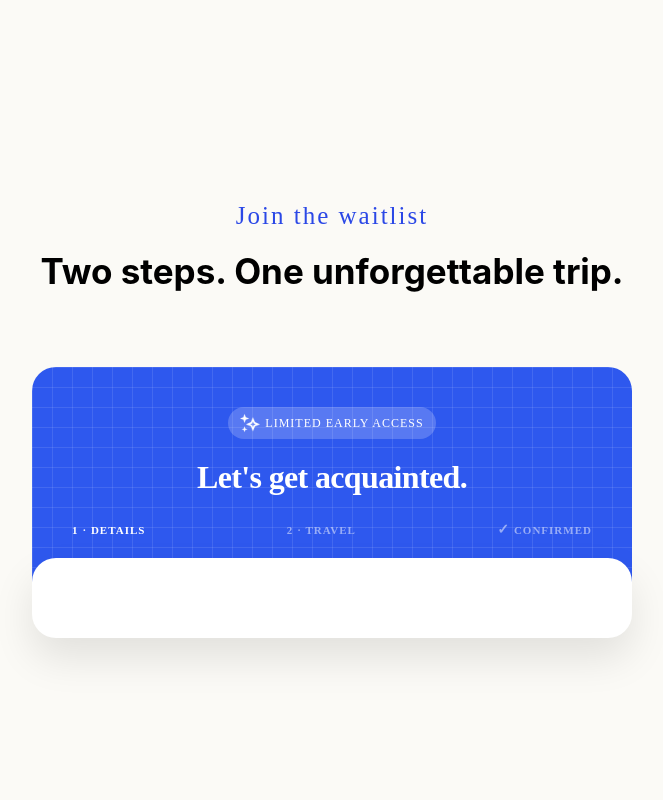
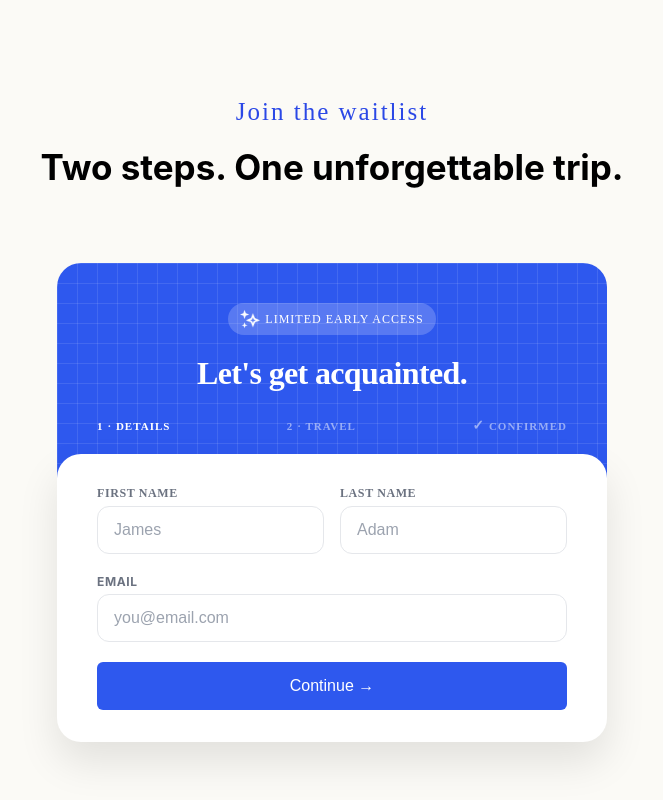
Before and after one commit to iftekar2/tasker_web, a React (Create React App) app: page / in a window 1280 px wide. Shown: the part 828-1628 px from the top of the page, without its empty margins (308-971 px from the left). Built offline with nearby package versions, Linux system fonts and the light colour scheme.

Commit message:
Added name and email fields and continue button

```diff
--- a/src/waitlist.jsx
+++ b/src/waitlist.jsx
@@ -31,7 +31,38 @@ function WaitList() {
             </StepsContainer>
           </BlueHeader>
 
-          <UserInputSection>{/* Your inputs go here */}</UserInputSection>
+          <UserInputSection>
+            <NameSection>
+              <InputWrapper>
+                <label>First Name</label>
+                <input type="text" placeholder="James" required />
+              </InputWrapper>
+
+              <InputWrapper>
+                <label>Last Name</label>
+                <input type="text" placeholder="Adam" required />
+              </InputWrapper>
+            </NameSection>
+
+            <EmailSection>
+              <InputWrapper>
+                <label> Email</label>
+                <input
+                  type="email"
+                  placeholder="you@email.com"
+                  required
+                ></input>
+              </InputWrapper>
+            </EmailSection>
+
+            {/* <UserTypeSection>
+
+            </UserTypeSection> */}
+
+            <ContinueButtonSection>
+              <button>Continue &rarr;</button>
+            </ContinueButtonSection>
+          </UserInputSection>
         </WaitListForm>
       </WaitListSection>
     </WaitListComponent>
@@ -73,16 +104,15 @@ const WaitListInfo = styled.h3`
 
 const WaitListForm = styled.div`
   width: 95%;
-  max-width: 600px;
+  max-width: 550px;
   position: relative;
   margin-top: 40px;
-  /* Remove the background from here, we will move it to a 'Header' div */
 `;
 
 const BlueHeader = styled.div`
   background: #2e58ee;
-  border-radius: 24px 24px 0 0; /* Only round the top corners */
-  padding: 40px 40px 60px 40px; /* Extra bottom padding for the overlap */
+  border-radius: 24px 24px 0 0;
+  padding: 40px 40px 60px 40px;
 
   background-image:
     linear-gradient(rgba(255, 255, 255, 0.1) 1px, transparent 1px),
@@ -91,11 +121,10 @@ const BlueHeader = styled.div`
 
   display: flex;
   flex-direction: column;
-  align-items: center; /* Centers the LimitedAccess and Title */
+  align-items: center;
 `;
 
 const LimitedAccessText = styled.div`
-  /* Change display to inline-flex */
   display: inline-flex;
   align-items: center;
   gap: 5px;
@@ -159,25 +188,136 @@ const Step = styled.div`
 
 const UserInputSection = styled.div`
   background: white;
-
-  /* 1. Change width to 100% so it fits its parent perfectly */
   width: 100%;
-
-  /* 2. Use box-sizing to ensure padding doesn't push the width wider than 100% */
   box-sizing: border-box;
-
-  padding: 40px;
+  padding-top: 32px;
+  padding-bottom: 32px;
+  padding-left: 40px;
+  padding-right: 40px;
   border-radius: 24px;
   margin-top: -40px;
   box-shadow: 0 20px 40px rgba(0, 0, 0, 0.1);
   position: relative;
   z-index: 2;
 
-  /* 3. On very small screens, reduce padding so the inputs have more room */
   @media (max-width: 480px) {
     padding: 24px 16px;
     border-radius: 16px;
   }
 `;
 
+const NameSection = styled.div`
+  display: flex;
+  flex-direction: row;
+  gap: 16px;
+  width: 100%;
+  text-align: left;
+
+  @media (max-width: 480px) {
+    flex-direction: row;
+    gap: 20px;
+  }
+`;
+
+const InputWrapper = styled.div`
+  display: flex;
+  flex-direction: column;
+  gap: 5px;
+  flex: 1;
+  width: 100%;
+
+  label {
+    font-size: 12px;
+    text-transform: uppercase;
+    letter-spacing: 0.05em;
+    color: #6b7280;
+    font-weight: 700;
+  }
+
+  input {
+    width: 100%;
+    box-sizing: border-box;
+    border-radius: 12px;
+    border: 1px solid #e5e7eb;
+    padding: 12px 16px;
+    height: 48px;
+    font-size: 16px;
+    font-weight: 500;
+    transition: all 0.2s ease-in-out;
+    background: #ffffff;
+
+    &:focus {
+      outline: none;
+      border-color: #2b48e6;
+      box-shadow: 0 0 0 4px rgba(43, 72, 230, 0.1); /* Soft glow effect */
+    }
+
+    &::placeholder {
+      color: #9ca3af;
+    }
+  }
+`;
+
+const EmailSection = styled.div`
+  flex: 1;
+  width: 100%;
+  margin-top: 20px;
+  font-family:
+    -apple-system, BlinkMacSystemFont, "Segoe UI", Roboto, Helvetica, Arial,
+    sans-serif;
+  margin-bottom: 20px;
+
+  label {
+    font-size: 12px;
+    text-transform: uppercase;
+    letter-spacing: 0.05em;
+    color: #6b7280;
+    text-align: left;
+  }
+
+  input {
+    width: 100%;
+    box-sizing: border-box;
+    border-radius: 12px;
+    border: 1px solid #e5e7eb;
+    padding: 12px 16px;
+    height: 48px;
+    font-size: 16px;
+    font-weight: 500;
+    transition: all 0.2s ease-in-out;
+    background: #ffffff;
+
+    &:focus {
+      outline: none;
+      border-color: #2b48e6;
+      box-shadow: 0 0 0 4px rgba(43, 72, 230, 0.1); /* Soft glow effect */
+    }
+
+    &::placeholder {
+      color: #9ca3af;
+    }
+  }
+`;
+
+const ContinueButtonSection = styled.div`
+  button {
+    display: inline-flex;
+    padding-left: 2rem;
+    padding-right: 2rem;
+    gap: 0.5rem;
+    justify-content: center;
+    align-items: center;
+    border-radius: 0.375rem;
+    width: 100%;
+    height: 3rem;
+    font-size: 1rem;
+    line-height: 1.5rem;
+    font-weight: 500;
+
+    background: #2e58ee;
+    color: white;
+    border: none;
+  }
+`;
+
 export default WaitList;
```
